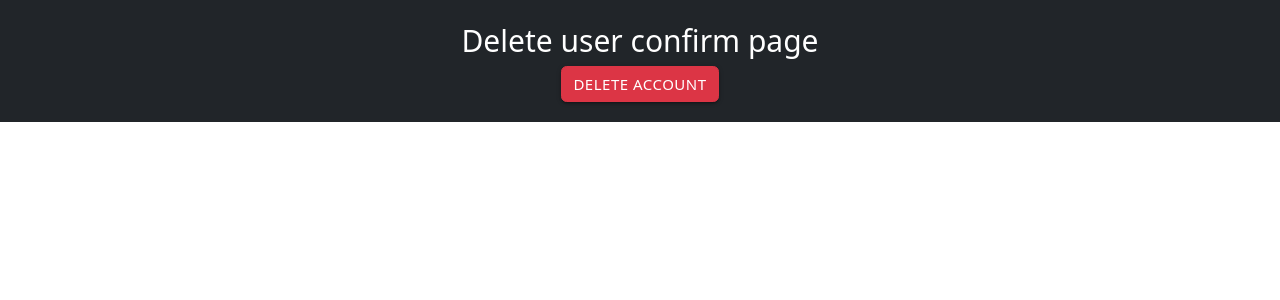
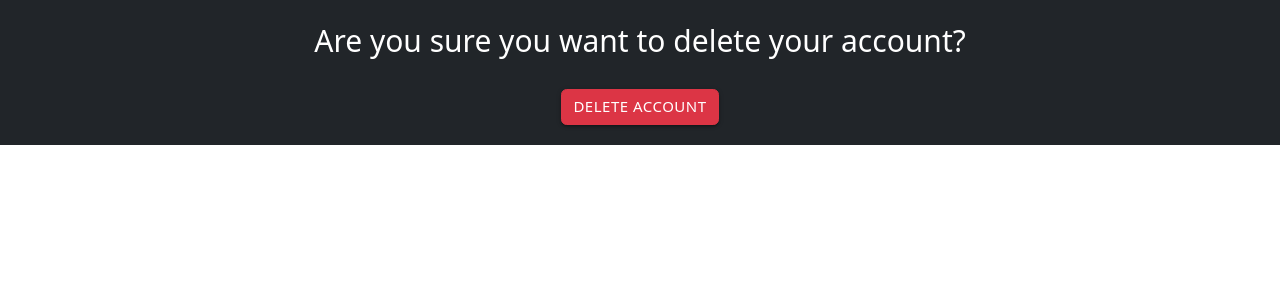
Before and after one commit to faithnicoletti/FundraiserOfficial, a Django app: template main_app/templates/delete_user_confirm.html in a window 1280 px wide. Shown: the part 64-364 px from the top of the page. Run offline with Django 3.2, Linux system fonts and the light colour scheme; the template is opened without the code that fills it, so the values that code supplies are empty; some libraries are stand-ins or nearby versions.

Commit message:
delete account css

```diff
--- a/main_app/templates/delete_user_confirm.html
+++ b/main_app/templates/delete_user_confirm.html
@@ -2,8 +2,8 @@
 
 {% block content %}
 <br>
-<h2>Delete user confirm page</h2>
-
+<h2>Are you sure you want to delete your account?</h2>
+<br>
 <form method="post">
     {% csrf_token %}
 
```
